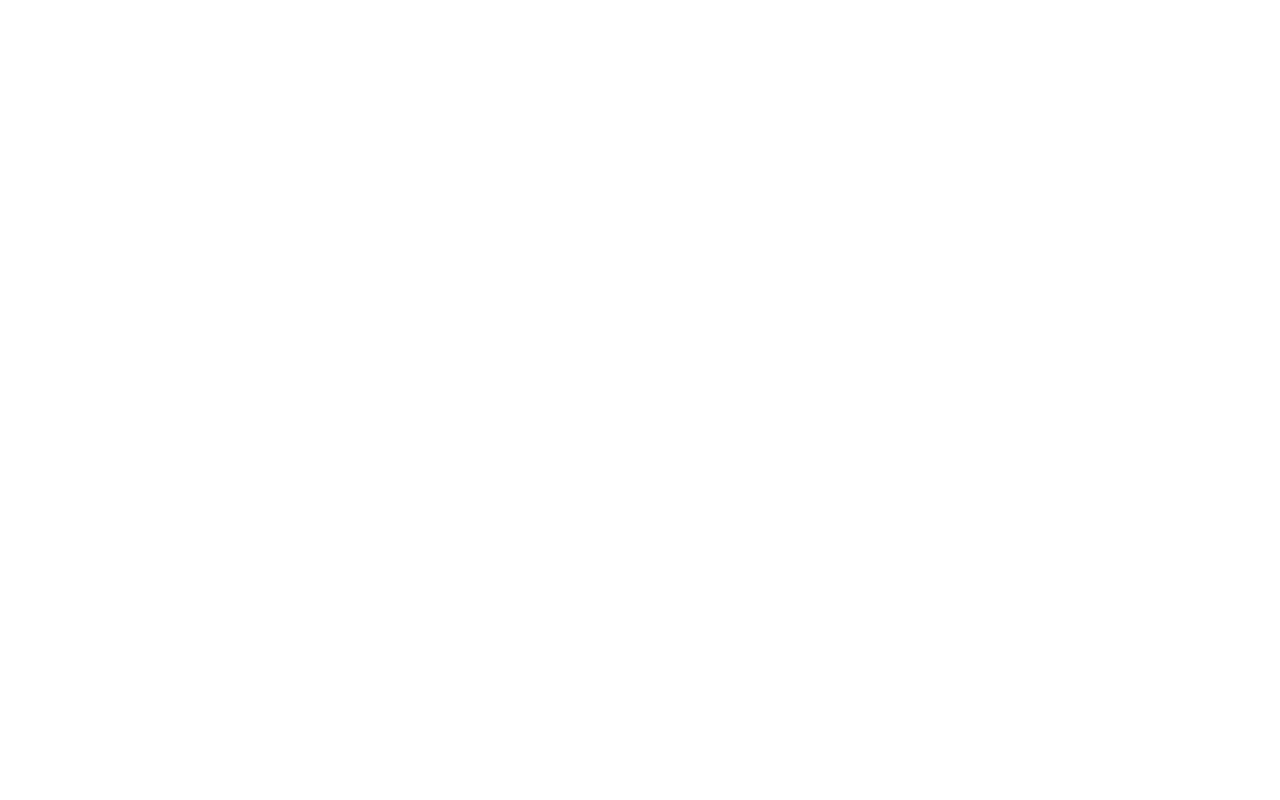
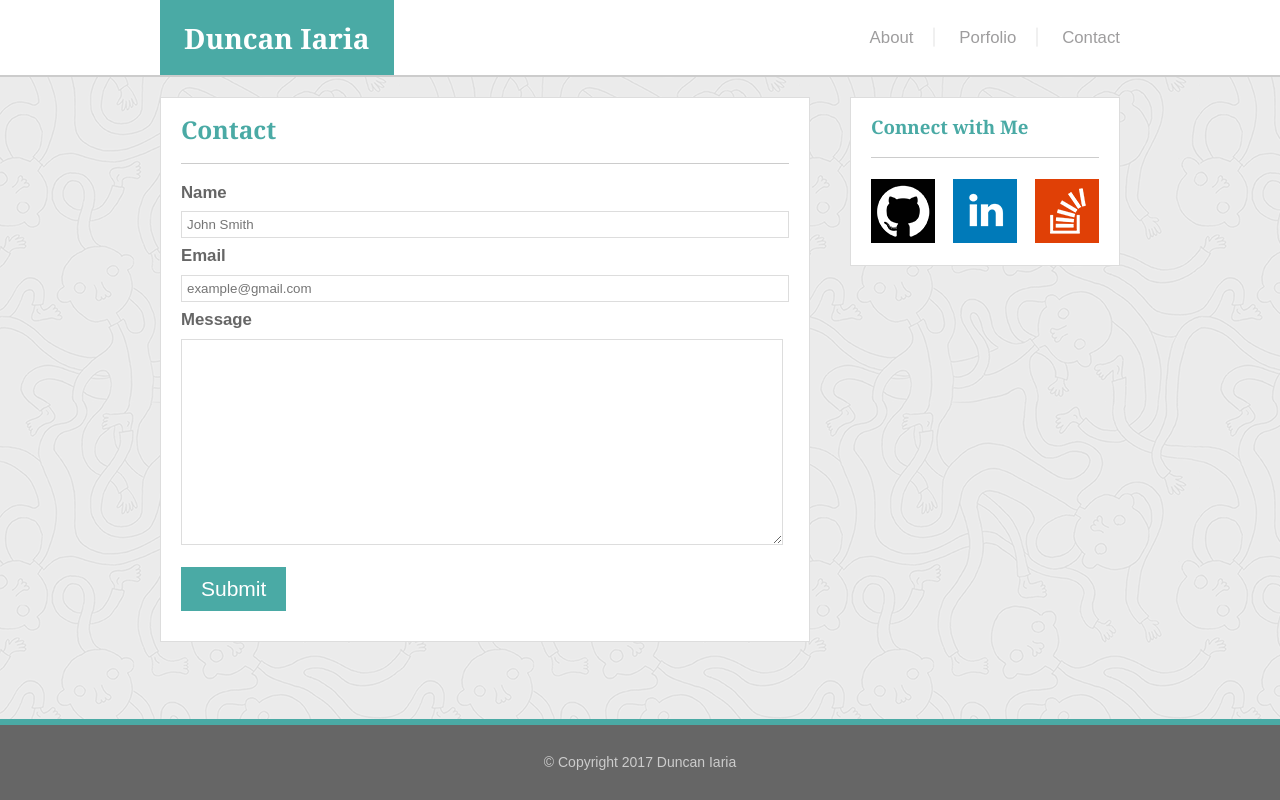
Before and after one commit to duncan-iaria/Basic-Portfolio, a plain HTML site: page contact.html in a window 1280 px wide. Drawn offline with Linux system fonts and the light colour scheme.

Commit message:
finished contact page

```diff
--- a/assets/css/style.css
+++ b/assets/css/style.css
@@ -152,6 +152,50 @@ hr
 }
 
 /*CONTACT CONTENT*/
+label
+{
+	font-size: 1.2em;
+	font-weight: bold;
+	color: #666;
+}
+
+input
+{
+	margin: 10px 0px;
+	padding: 5px;
+	color: #bbb;
+}
+
+input[type=text], input[type=email]
+{
+	width: 98%;
+	border: 1px #dddddd solid;
+}
+
+input[type=text]:focus, input[type=email]:focus, textarea:focus
+{
+	outline: 1px #4aaaa5 solid;
+}
+
+input[type=submit]
+{
+	padding: 10px 20px;
+	background-color: #4aaaa5;
+	border: 0px;
+	color: #ffffff;
+	font-size: 1.5em;
+}
+
+textarea
+{
+	margin: 10px 0px;
+	width: 98%;
+	border: 1px #dddddd solid;
+	height: 200px;
+	color: #bbb;
+}
+
+
 
 /*PORTFOLIO CONTENT*/
 
--- a/contact.html
+++ b/contact.html
@@ -0,0 +1,87 @@
+<!DOCTYPE html>
+<!-- Made by Duncan Iaria - duncaniaria@gmail.com -->
+<html lang="en-us">
+
+	<head>
+		<title>Duncan Iaria's Portfolio</title>
+		<link rel="stylesheet" type="text/css" href="assets/css/reset.css">
+		<link rel="stylesheet" type="text/css" href="assets/css/style.css">
+	</head>
+
+	<body>
+		<!-- HEADER -->
+		<div class="header-bg">
+			<div class="container">
+				<div class="header">
+					<!-- NAVIGATION LINKS -->
+					<nav>
+						<div class="nav-main">
+							<a href="index.html">About</a>
+							<a href="portfolio.html">Porfolio</a>
+							<a href="contact.html">Contact</a>
+						</div>
+					</nav>
+
+					<!-- LOGO -->
+					<div class="logo primary-color">
+						<h1 class="logo-text">Duncan Iaria</h1>
+					</div>
+				</div>
+			</div>
+		</div>
+		<!-- CONTENT -->
+		<div class="container">
+			<div class="main">
+				<div class="content">
+					<h2>Contact</h2>
+
+					<hr/>
+
+					<form>
+						<label>Name</label>
+						<input type="text" name="contact-name" placeholder="John Smith">
+
+						<label>Email</label>
+						<input type="email" name="contact-email" placeholder="example@gmail.com">
+
+						<label>Message</label>
+						<textarea id="contact-message-contents" type="text" name="message"></textarea>
+
+						<input type="submit" value="Submit">
+					</form>
+
+				</div>
+			</div>
+
+			<!-- SIDEBAR -->
+			<div class="sidebar">
+				<div class="content">
+					<h3>Connect with Me</h3>
+
+					<hr />
+
+					<div class="social-icon">
+						<a href="https://github.com/duncan-iaria" target="_blank"><img src="assets/images/git-hub.png" alt="git hub icon"/></a>
+					</div>
+
+					<div class="social-icon">
+						<a href="https://www.linkedin.com/in/duncan-iaria-8b84b78/" target="blank"><img src="assets/images/linkedin.png" alt="linkedin icon"/></a>
+					</div>
+
+					<div class="social-icon">
+						<a href="#"><img src="assets/images/stack-overflow.png" alt="stack-overflow icon"/></a>
+					</div>
+				</div>
+			</div>
+
+		<!-- CLOSE CONTAINER -->
+		</div>
+
+		<!-- FOOTER -->
+		<div class="footer">
+			<div>
+				<p class="footer-text"> &copy; Copyright 2017 Duncan Iaria</p>
+			</div>
+		</div>
+	</body>
+</html>
```
Also changed, not shown: portfolio.html (+80 -0 lines).
